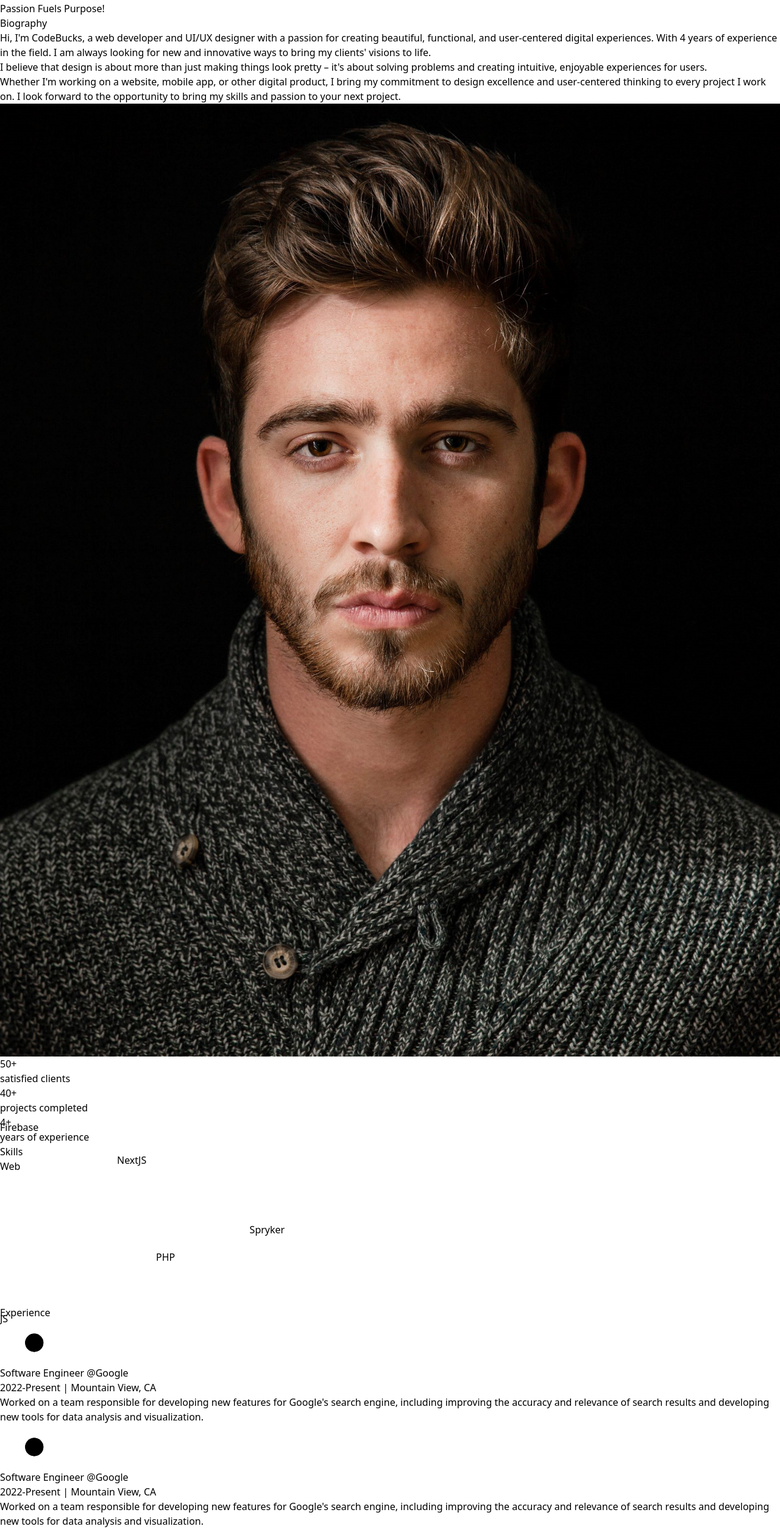
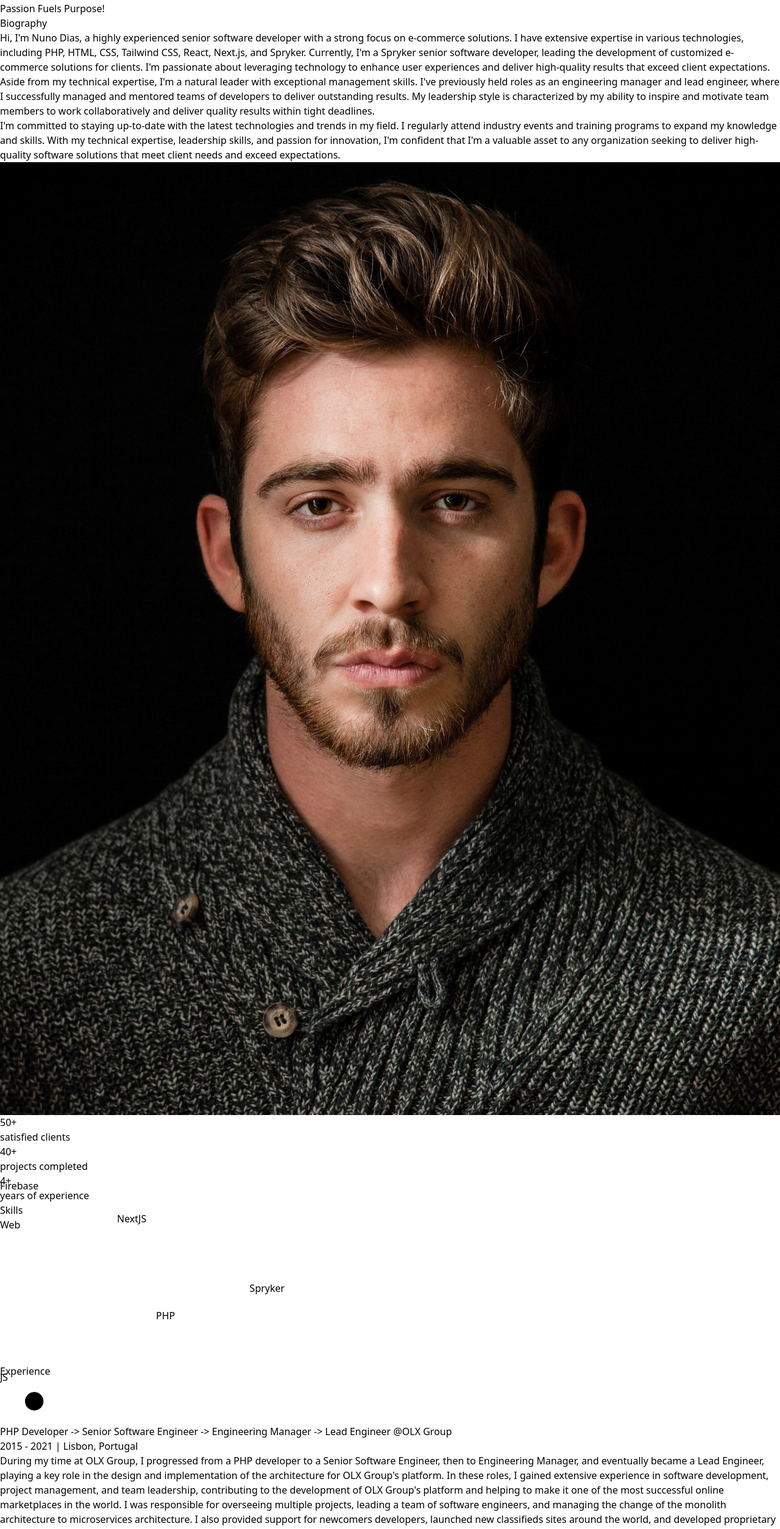
Before and after one commit to najdias/portfolio, a Next.js app: page /about in a window 1280 px wide. Shown: the part 180-2688 px from the top of the page at 61% size. Built offline with nearby package versions, Linux system fonts and the light colour scheme.

Commit message:
Changed texts

```diff
--- a/src/components/Experience.jsx
+++ b/src/components/Experience.jsx
@@ -25,54 +25,22 @@ const Experience = () => {
         />
         <ul className="w-full flex flex-col items-start justify-between ml-4 xs:ml-2">
           <ExperienceDetail
-            position="Software Engineer"
-            company="Google"
-            companyLink="https://google.com"
-            time="2022-Present"
-            address="Mountain View, CA"
-            work="Worked on a team responsible for developing new features for Google's
-                search engine, including improving the accuracy and relevance of search
-                results and developing new tools for data analysis and visualization."
-          />
-          <ExperienceDetail
-            position="Software Engineer"
-            company="Google"
-            companyLink="https://google.com"
-            time="2022-Present"
-            address="Mountain View, CA"
-            work="Worked on a team responsible for developing new features for Google's
-                search engine, including improving the accuracy and relevance of search
-                results and developing new tools for data analysis and visualization."
-          />
-          <ExperienceDetail
-            position="Software Engineer"
-            company="Google"
-            companyLink="https://google.com"
-            time="2022-Present"
-            address="Mountain View, CA"
-            work="Worked on a team responsible for developing new features for Google's
-                search engine, including improving the accuracy and relevance of search
-                results and developing new tools for data analysis and visualization."
-          />
-          <ExperienceDetail
-            position="Software Engineer"
-            company="Google"
-            companyLink="https://google.com"
-            time="2022-Present"
-            address="Mountain View, CA"
-            work="Worked on a team responsible for developing new features for Google's
-                search engine, including improving the accuracy and relevance of search
-                results and developing new tools for data analysis and visualization."
-          />
-          <ExperienceDetail
-            position="Software Engineer"
-            company="Google"
-            companyLink="https://google.com"
-            time="2022-Present"
-            address="Mountain View, CA"
-            work="Worked on a team responsible for developing new features for Google's
-                search engine, including improving the accuracy and relevance of search
-                results and developing new tools for data analysis and visualization."
+            position="PHP Developer -> Senior Software Engineer -> Engineering Manager -> Lead Engineer"
+            company="OLX Group"
+            companyLink="https://www.olxgroup.com/"
+            time="2015 - 2021"
+            address="Lisbon, Portugal"
+            work="During my time at OLX Group, I progressed from a PHP developer to a Senior Software Engineer,
+                then to Engineering Manager, and eventually became a Lead Engineer, playing a key role in the
+                design and implementation of the architecture for OLX Group's platform. In these roles, I gained
+                extensive experience in software development, project management, and team leadership, contributing
+                to the development of OLX Group's platform and helping to make it one of the most successful online
+                marketplaces in the world. I was responsible for overseeing multiple projects, leading a team of
+                software engineers, and managing the change of the monolith architecture to microservices architecture.
+                I also provided support for newcomers developers, launched new classifieds sites around the world,
+                and developed proprietary PHP frameworks and Golang microservices. As a Scrum Master, I successfully
+                led cross-functional teams to complete complex projects on time and within budget.
+                Throughout my time at OLX Group, I was proud to be part of a talented and dedicated team."
           />
         </ul>
       </div>
--- a/src/components/Logo.jsx
+++ b/src/components/Logo.jsx
@@ -22,7 +22,7 @@ const Logo = () => {
           transition: { duration: 1, repeat: Infinity },
         }}
       >
-        CB
+        ND
       </MotionLink>
     </div>
   );
--- a/src/components/NavBar.jsx
+++ b/src/components/NavBar.jsx
@@ -150,16 +150,16 @@ const NavBar = () => {
               className=""
               toggle={handleClick}
             />
-            <HeaderMobileLink
+            {/* <HeaderMobileLink
               href="/articles"
               title="Articles"
               className=""
               toggle={handleClick}
-            />
+            /> */}
           </nav>
           <nav className="flex items-center justify-center flex-wrap mt-2">
             <MotionLink
-              href="https://twitter.com"
+              href="https://twitter.com/Days85"
               target={"_blank"}
               whileHover={{ y: -2 }}
               whileTap={{ scale: 0.9 }}
--- a/src/pages/about.js
+++ b/src/pages/about.js
@@ -33,23 +33,34 @@ const about = () => {
                 Biography
               </h2>
               <p className="font-medium">
-                Hi, I&apos;m CodeBucks, a web developer and UI/UX designer with
-                a passion for creating beautiful, functional, and user-centered
-                digital experiences. With 4 years of experience in the field. I
-                am always looking for new and innovative ways to bring my
-                clients&apos; visions to life.
+                Hi, I&apos;m Nuno Dias, a highly experienced senior software
+                developer with a strong focus on e-commerce solutions. I have
+                extensive expertise in various technologies, including PHP,
+                HTML, CSS, Tailwind CSS, React, Next.js, and Spryker. Currently,
+                I&apos;m a Spryker senior software developer, leading the
+                development of customized e-commerce solutions for clients.
+                I&apos;m passionate about leveraging technology to enhance user
+                experiences and deliver high-quality results that exceed client
+                expectations.
               </p>
               <p className="my-4 font-medium">
-                I believe that design is about more than just making things look
-                pretty &ndash; it&apos;s about solving problems and creating
-                intuitive, enjoyable experiences for users.
+                Aside from my technical expertise, I&apos;m a natural leader
+                with exceptional management skills. I&apos;ve previously held
+                roles as an engineering manager and lead engineer, where I
+                successfully managed and mentored teams of developers to deliver
+                outstanding results. My leadership style is characterized by my
+                ability to inspire and motivate team members to work
+                collaboratively and deliver quality results within tight
+                deadlines.
               </p>
               <p className="font-medium">
-                Whether I&apos;m working on a website, mobile app, or other
-                digital product, I bring my commitment to design excellence and
-                user-centered thinking to every project I work on. I look
-                forward to the opportunity to bring my skills and passion to
-                your next project.
+                I&apos;m committed to staying up-to-date with the latest
+                technologies and trends in my field. I regularly attend industry
+                events and training programs to expand my knowledge and skills.
+                With my technical expertise, leadership skills, and passion for
+                innovation, I&apos;m confident that I&apos;m a valuable asset to
+                any organization seeking to deliver high-quality software
+                solutions that meet client needs and exceed expectations.
               </p>
             </div>
             <div
--- a/src/pages/index.js
+++ b/src/pages/index.js
@@ -37,15 +37,15 @@ export default function Home() {
                         lg:text-center"
             >
               <AnimatedText
-                text="Turning Vision Into Reality With Code And Design."
+                text="Turning Vision Into Reality With Code."
                 className="!text-6xl !text-left xl:!text-5xl lg:!text-center lg-!text-6xl
                           md:!text-5xl sm:text-3xl"
               />
               <p className="my-4 text-base font-medium md:text-sm sm:text-xs">
                 As a skilled full-stack developer, I am dedicated to turning
                 ideas into innovative web applications. Explore my latest
-                projects and articles, showcasing my expertise in React.js and
-                web development.
+                projects, showcasing my expertise in PHP, React.js and web
+                development.
               </p>
               <div className="flex items-center self-start mt-2 lg:self-center">
                 <Link
```
Also changed, not shown: src/components/Icons.jsx (+2 -5 lines).
